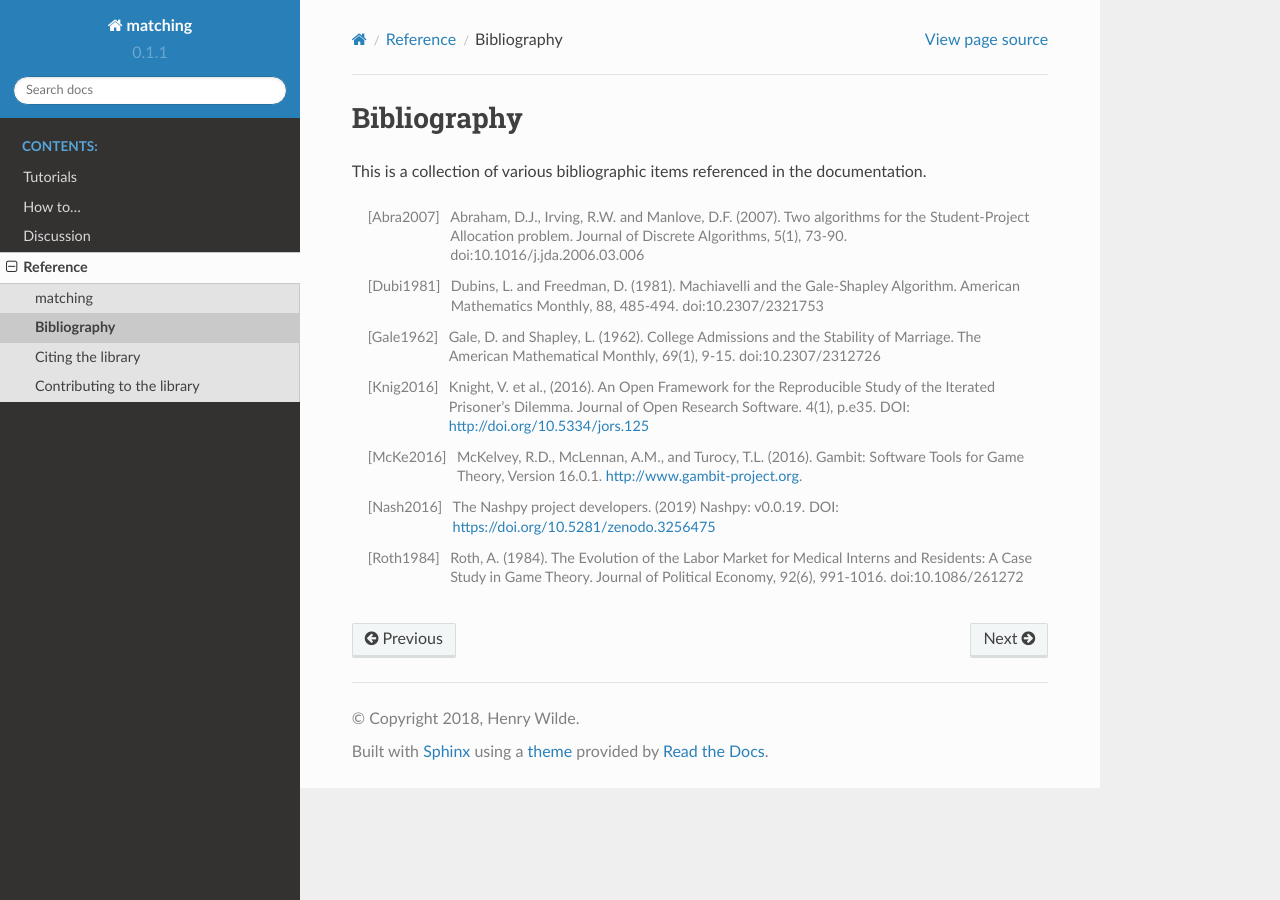
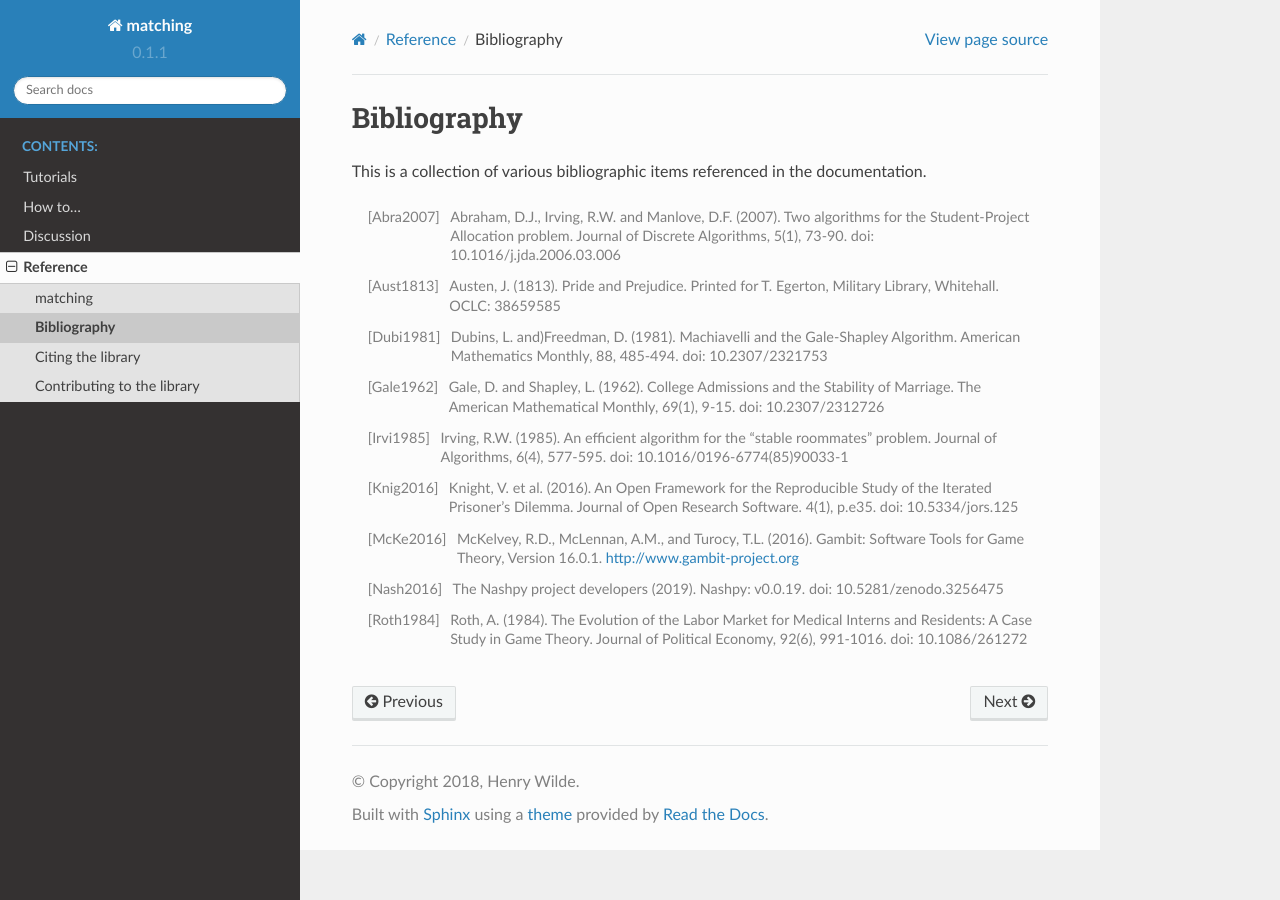
Before and after one commit to daffidwilde/matching, a Sphinx documentation site: the page built from docs/reference/bibliography.rst, in a window 1280 px wide. Built offline with Sphinx 7.4.7 and the Read the Docs theme 2.0.0, drawn with Linux system fonts in a browser that asks for light colours.

Commit message:
Clean tutorial nbs; add Austen reference.

```diff
--- a/docs/reference/bibliography.rst
+++ b/docs/reference/bibliography.rst
@@ -6,27 +6,34 @@ documentation.
 
 .. [Abra2007] Abraham, D.J., Irving, R.W. and Manlove, D.F. (2007). Two
    algorithms for the Student-Project Allocation problem. Journal of Discrete
-   Algorithms, 5(1), 73-90. doi:10.1016/j.jda.2006.03.006
+   Algorithms, 5(1), 73-90. doi: 10.1016/j.jda.2006.03.006
 
-.. [Dubi1981] Dubins, L. and Freedman, D. (1981). Machiavelli and the
+.. [Aust1813] Austen, J. (1813). Pride and Prejudice. Printed for T. Egerton,
+   Military Library, Whitehall. OCLC: 38659585
+
+.. [Dubi1981] Dubins, L. and)Freedman, D. (1981). Machiavelli and the
    Gale-Shapley Algorithm. American Mathematics Monthly, 88, 485-494.
-   doi:10.2307/2321753
+   doi: 10.2307/2321753
 
 .. [Gale1962] Gale, D. and Shapley, L. (1962). College Admissions and the
    Stability of Marriage. The American Mathematical Monthly, 69(1), 9-15.
-   doi:10.2307/2312726
+   doi: 10.2307/2312726
 
-.. [Knig2016] Knight, V. et al., (2016). An Open Framework for the Reproducible
+.. [Irvi1985] Irving, R.W. (1985). An efficient algorithm for the “stable
+   roommates” problem. Journal of Algorithms, 6(4), 577-595. doi:
+   10.1016/0196-6774(85)90033-1
+
+.. [Knig2016] Knight, V. et al. (2016). An Open Framework for the Reproducible
    Study of the Iterated Prisoner’s Dilemma. Journal of Open Research Software.
-   4(1), p.e35. DOI: http://doi.org/10.5334/jors.125
+   4(1), p.e35. doi: 10.5334/jors.125
 
 .. [McKe2016] McKelvey, R.D., McLennan, A.M., and Turocy, T.L. (2016). Gambit:
    Software Tools for Game Theory, Version 16.0.1.
-   http://www.gambit-project.org.
+   http://www.gambit-project.org
 
-.. [Nash2016] The Nashpy project developers. (2019) Nashpy: v0.0.19. DOI:
-   https://doi.org/10.5281/zenodo.3256475
+.. [Nash2016] The Nashpy project developers (2019). Nashpy: v0.0.19. doi:
+   10.5281/zenodo.3256475
 
 .. [Roth1984] Roth, A. (1984). The Evolution of the Labor Market for Medical
    Interns and Residents: A Case Study in Game Theory. Journal of Political
-   Economy, 92(6), 991-1016. doi:10.1086/261272
+   Economy, 92(6), 991-1016. doi: 10.1086/261272
```
Also changed, not shown: docs/tutorials/project_allocation/main.ipynb, docs/tutorials/stable_marriage/main.ipynb.
